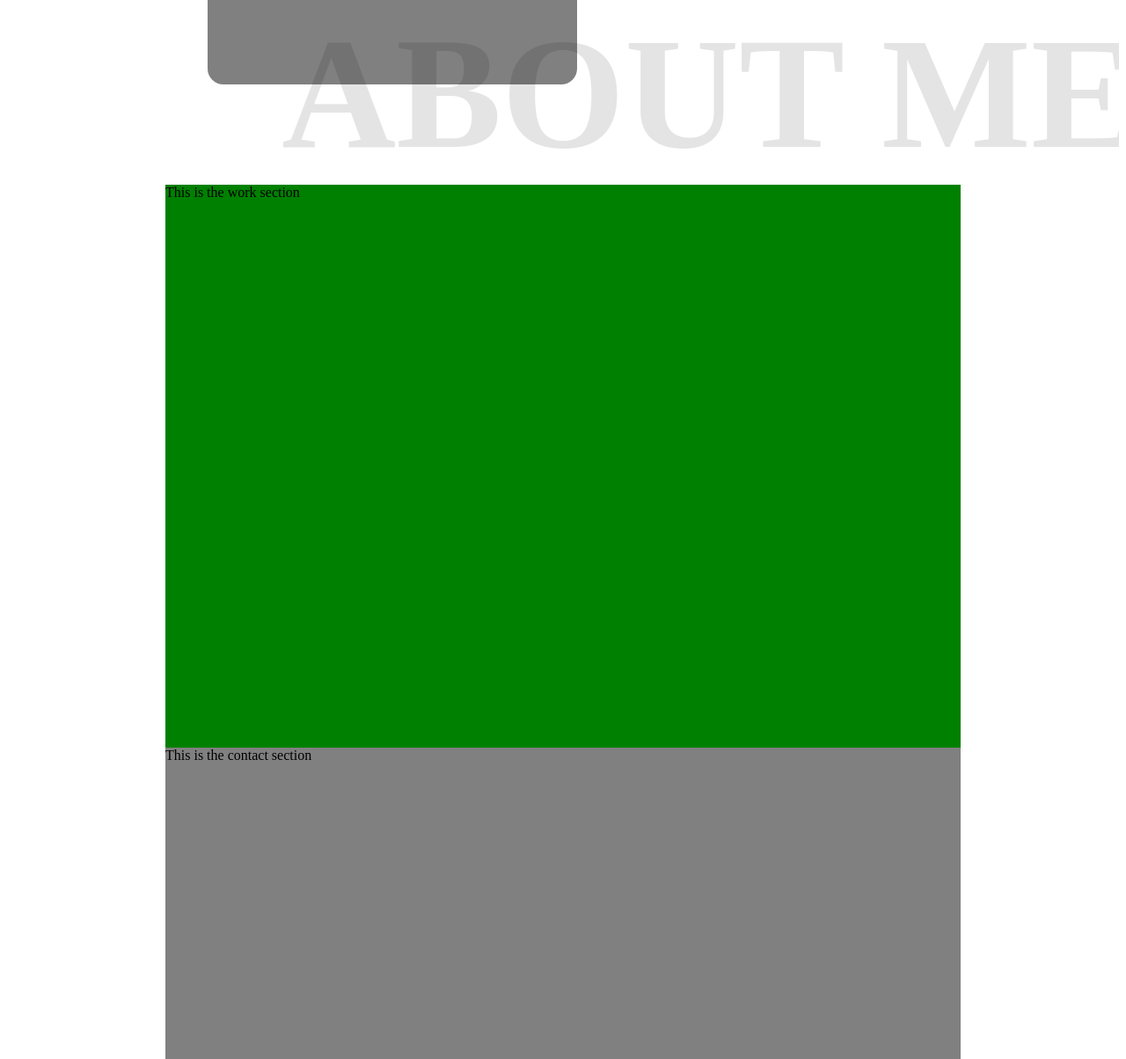
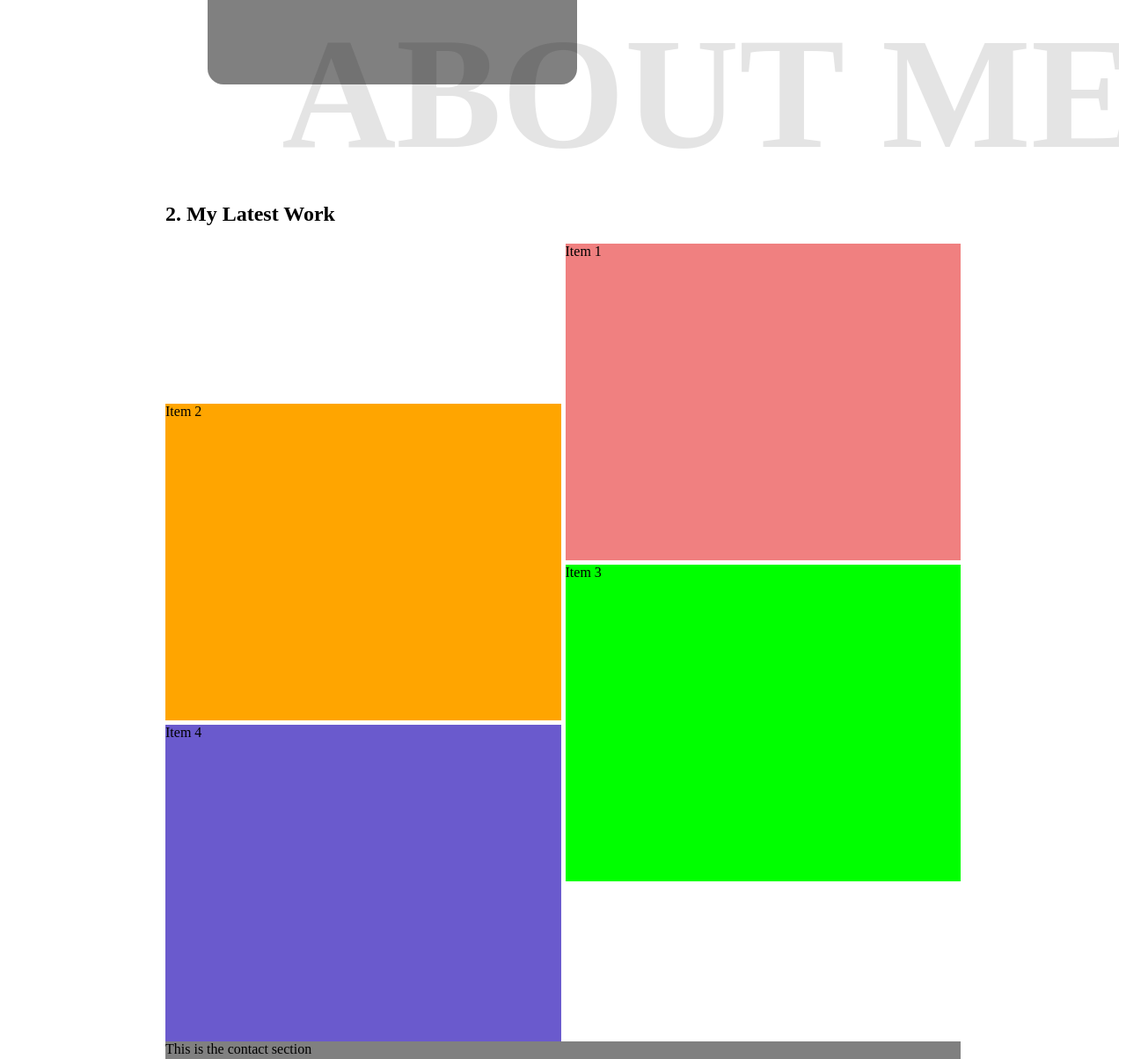
Before and after one commit to BrChung/swe-portfolio, a Gatsby site: page / in a window 1280 px wide. Shown: the part 1138-2342 px from the top of the page at 88% size. Built offline with nearby package versions, Linux system fonts and the light colour scheme; Gatsby itself is replaced by a stand-in of ours.

Commit message:
🚀 Initial Commit

```diff
--- a/src/pages/index.tsx
+++ b/src/pages/index.tsx
@@ -29,7 +29,16 @@ export default function Home() {
         </div>
       </section>
       <section id="work">
-        <span>This is the work section</span>
+        <h2>
+          <span className="accent">2.&nbsp;</span>
+          My Latest Work
+        </h2>
+        <div className="work-container">
+          <div className="work-grid-item-1">Item 1</div>
+          <div className="work-grid-item-2">Item 2</div>
+          <div className="work-grid-item-3">Item 3</div>
+          <div className="work-grid-item-4">Item 4</div>
+        </div>
       </section>
       <section id="contact">
         <span>This is the contact section</span>
--- a/src/styles/index.scss
+++ b/src/styles/index.scss
@@ -16,8 +16,7 @@
 #work {
   position: relative;
   width: 100%;
-  height: 80vh;
-  background-color: green;
+  min-height: 80vh;
 }
 
 #contact {
@@ -55,3 +54,40 @@
   opacity: 10%;
   white-space: nowrap;
 }
+
+.work-container {
+  display: grid;
+  grid-template-columns: 1fr 1fr;
+  grid-template-rows: auto;
+  grid-template-areas:
+    ". item1"
+    "item2 item1"
+    "item2 item3"
+    "item4 item3"
+    "item4 .";
+  gap: 5px 5px;
+}
+
+.work-grid-item-1 {
+  background: lightcoral;
+  grid-area: item1;
+  height: 360px;
+}
+
+.work-grid-item-2 {
+  background: orange;
+  grid-area: item2;
+  height: 360px;
+}
+
+.work-grid-item-3 {
+  background: lime;
+  grid-area: item3;
+  height: 360px;
+}
+
+.work-grid-item-4 {
+  background: slateblue;
+  grid-area: item4;
+  height: 360px;
+}
```
